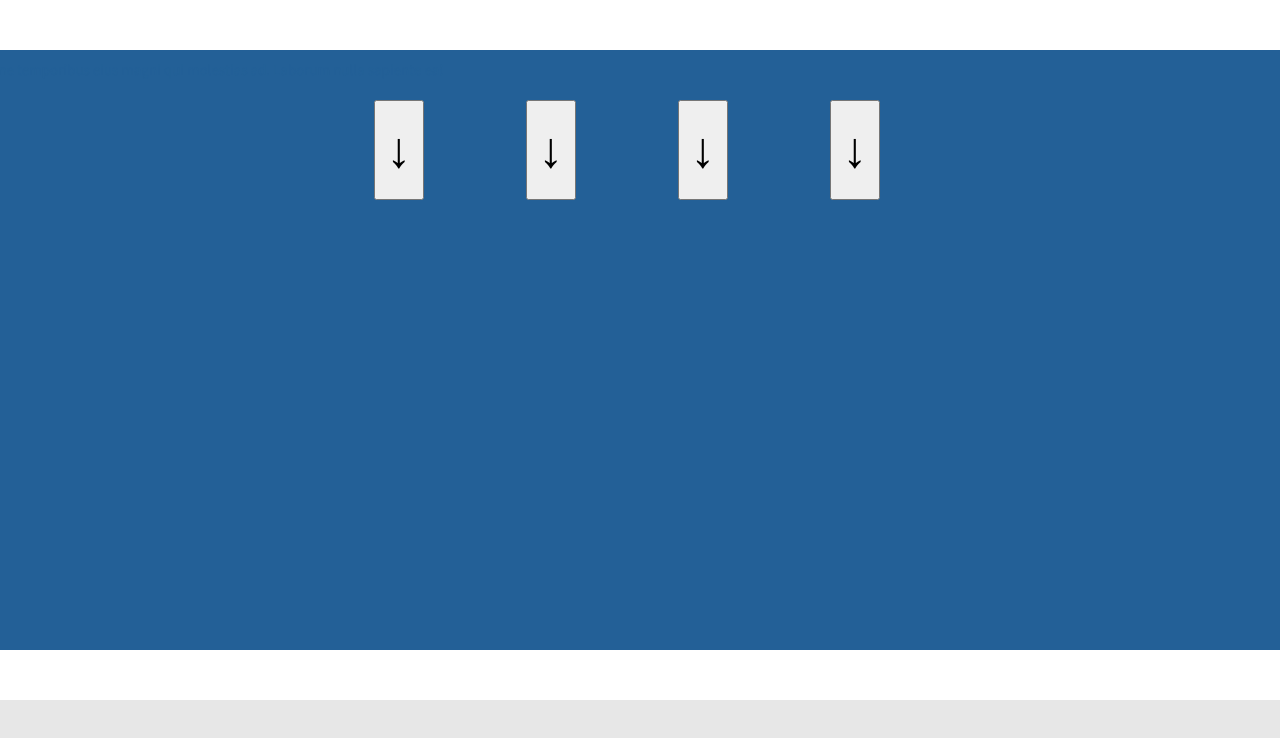
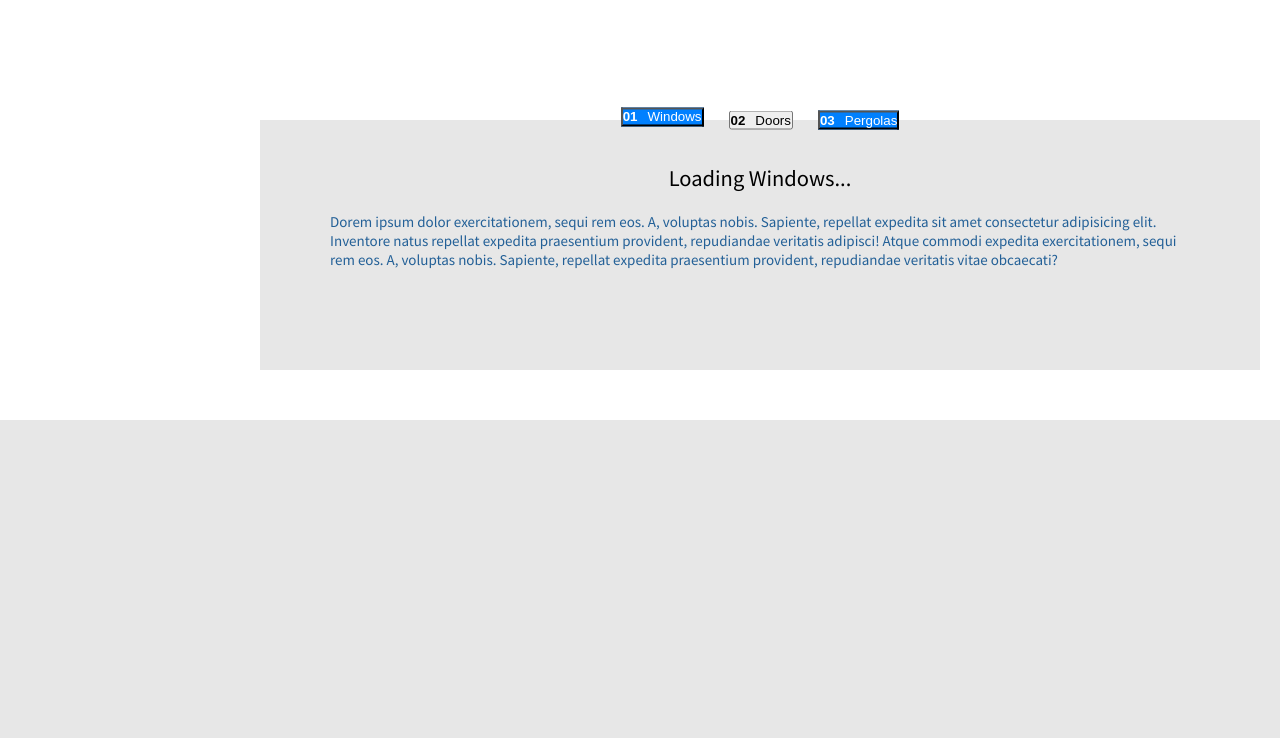
Before and after one commit to DanteDurant/STILE--Aluminium, a website built with Parcel: page index.html in a window 1280 px wide. Shown: the part 1330-2068 px from the top of the page. Built offline with nearby package versions, Linux system fonts and the light colour scheme; a web font is replaced by a local one.

Commit message:
tabbed component start -> in progress

```diff
--- a/index.html
+++ b/index.html
@@ -177,30 +177,52 @@
       <div class="overview">
         <div class="overview--tab__container">
           <button
-            class="button--overview overview--tab overview--tab__1 overview--tab__active"
+            class="btn overview--tab overview--tab__1 overview--tab__active"
+            data-tab="1"
           >
-            <div class="placeholder">&#8595;</div>
+            <span>01</span>Windows
           </button>
-          <button class="button--overview overview--tab overview--tab__2">
-            <div class="placeholder">&#8595;</div>
+          <button class="btn overview--tab overview--tab__2" data-tab="2">
+            <span>02</span>Doors
           </button>
-          <button class="button--overview overview--tab overview--tab__3">
-            <div class="placeholder">&#8595;</div>
-          </button>
-          <button class="button--overview overview--tab overview--tab__4">
-            <div class="placeholder">&#8595;</div>
+          <button class="btn overview--tab overview--tab__3" data-tab="3">
+            <span>03</span>Pergolas
           </button>
         </div>
-
         <div
           class="overview--content overview--content__1 overview--content__active"
         >
-          <h5 class="operations__header">ONE ONE ONE</h5>
+          <h5 class="overview--header">Loading Windows...</h5>
           <p>
-            Lorem ipsum dolor sit amet consectetur adipisicing elit. Voluptas
-            voluptatum, animi est expedita, obcaecati suscipit reiciendis
-            incidunt consequatur debitis ratione temporibus eius magni qui
-            molestias ad. Laborum nulla sapiente ea!
+            Dorem ipsum dolor exercitationem, sequi rem eos. A, voluptas nobis.
+            Sapiente, repellat expedita sit amet consectetur adipisicing elit.
+            Inventore natus repellat expedita praesentium provident, repudiandae
+            veritatis adipisci! Atque commodi expedita exercitationem, sequi rem
+            eos. A, voluptas nobis. Sapiente, repellat expedita praesentium
+            provident, repudiandae veritatis vitae obcaecati?
+          </p>
+        </div>
+
+        <div class="overview--content overview--content__2">
+          <h5 class="overview--header">Three Doors Down</h5>
+          <p>
+            Ipsum dolor sit amet, consectetur adipisicing elit. At sit
+            laboriosam modi laborum voluptate non. Consectetur nihil, modi,
+            veniam quas ab inventore modi laborum voluptate dolor sit amet,
+            consectetur adipisicing elit. At sit laboriosam modi laborum
+            voluptate non. Consectetur nihil, modi, veniam quas ab inventore
+            modi laborum non id odio amet, rerum debitis doloremque nisi beatae?
+          </p>
+        </div>
+        <div class="overview--content overview--content__3">
+          <h5 class="overview--header">It's Pergola season*</h5>
+          <p>
+            Aorem quia fugiat, at aspernatur obcaecati. Fugiat vel aut,
+            voluptatum, error aliquid asperiores unde ipsum at aspernatur
+            obcaecati dolor sit amet consectetur adipisicing elit. Praesentium
+            pariatur quia fugiat, at aspernatur obcaecati. Fugiat vel aut,
+            voluptatum, error aliquid asperiores unde aspernatur consequuntur
+            dolorum consectetur numquam, optio libero.
           </p>
         </div>
       </div>
--- a/src/js/script.js
+++ b/src/js/script.js
@@ -1,4 +1,17 @@
 'use strict';
+
+// SLIDER COMPONENT ////////////////////////////////////////////////
+
+const slider = document.querySelector('.carousel--slider');
+const leftArrow = document.querySelector('.arrow--left__control');
+const rightArrow = document.querySelector(' .arrow--right__control');
+const indicatorParents = document.querySelector('.controls ul');
+
+//  TABBED COMPONENT ///////////
+
+// const tabs = document.querySelectorAll('.overview--tab');
+// const tabsContainer = document.querySelector('.overview--tab__container');
+// const tabsContent = document.querySelectorAll('.overview--content');
 
 // Lazy loading images /////////////////////
 
@@ -55,11 +68,6 @@ document.addEventListener('DOMContentLoaded', function () {
 
 ///////// SLIDER ////////////////////////////////////////////////////////////////////
 
-const slider = document.querySelector('.carousel--slider');
-const leftArrow = document.querySelector('.arrow--left__control');
-const rightArrow = document.querySelector(' .arrow--right__control');
-const indicatorParents = document.querySelector('.controls ul');
-
 let sectionIndex = 0;
 
 // AUTO-PLAY ////////////////////////////
@@ -105,3 +113,50 @@ rightArrow.addEventListener('click', () => {
   setIndex();
   arrowIndex();
 });
+
+// Tabbed component  ////////////////////////////////////////////////////////////////
+
+// tabsContainer.addEventListener('click', function (e) {
+//   const clicked = e.target.closest('.overview--tab');
+
+//   // Guard clause
+//   if (!clicked) return;
+
+//   // Remove active classes
+//   tabs.forEach(t => t.classList.remove('overview--tab__active'));
+//   tabsContent.forEach(c => c.classList.remove('overview--content__active'));
+
+//   // Activate tab
+//   clicked.classList.add('overview--tab--active');
+
+//   // Activate content area
+//   document
+//     .querySelector(`.overview--content__${clicked.dataset.tab}`)
+//     .classList.add('overview--content__active');
+//   console.log(clicked.dataset.tab);
+// });
+
+// Tabbed component
+
+const tabs = document.querySelectorAll('.overview--tab');
+const tabsContainer = document.querySelector('.overview--tab__container');
+const tabsContent = document.querySelectorAll('.overview--content');
+
+tabsContainer.addEventListener('click', function (e) {
+  const clicked = e.target.closest('.overview--tab');
+
+  // Guard clause
+  if (!clicked) return;
+
+  // Remove active classes
+  tabs.forEach(t => t.classList.remove('overview--tab__active'));
+  tabsContent.forEach(c => c.classList.remove('overview--content__active'));
+
+  // Activate tab
+  clicked.classList.add('overview--tab__active');
+
+  // Activate content area
+  document
+    .querySelector(`.overview--content__${clicked.dataset.tab}`)
+    .classList.add('overview--content__active');
+});
--- a/src/sass/layout/_overview.scss
+++ b/src/sass/layout/_overview.scss
@@ -1,19 +1,71 @@
+/* OPERATIONS */
 .overview {
-  position: relative;
-  width: 150%;
-  height: 60rem;
-  background-color: $color-primary_dark;
-  margin-top: 5rem;
-  transform: translateX(-100rem);
+  max-width: 100rem;
+  margin: 12rem auto 0 auto;
+  height: 25rem;
+  background-color: $color-gray;
 
   &--tab {
-    margin-top: 5rem;
-    margin-right: 10rem;
+    margin-right: 2.5rem;
+    transform: translateY(-50%);
 
     &__container {
-      position: absolute;
-      right: 0;
-      margin-right: 30rem;
+      display: flex;
+      justify-content: center;
+    }
+
+    & span {
+      margin-right: 1rem;
+      font-weight: 600;
+      display: inline-block;
+    }
+
+    &__1 {
+      background-color: $color-primary;
+      color: $color-white;
+
+      &:hover {
+        background-color: $color-primary_dark;
+      }
+    }
+
+    &__3 {
+      background-color: $color-primary;
+      color: $color-white;
+      margin: 0;
+
+      &:hover {
+        background-color: $color-primary_dark;
+      }
+    }
+
+    &__active {
+      transform: translateY(-66%);
     }
   }
+
+  &--content {
+    transition: all 300ms;
+    display: none;
+
+    /* JUST PRESENTATIONAL */
+    font-size: 1.7rem;
+    padding: 2.5rem 7rem 6.5rem 7rem;
+
+    &__active {
+      display: flex;
+      flex-direction: column;
+    }
+  }
+
+  &--header {
+    font-size: 2.25rem;
+    font-weight: 500;
+    align-self: center;
+    margin-bottom: 2rem;
+  }
+
+  &--content p {
+    grid-column: 2;
+  }
 }
```
